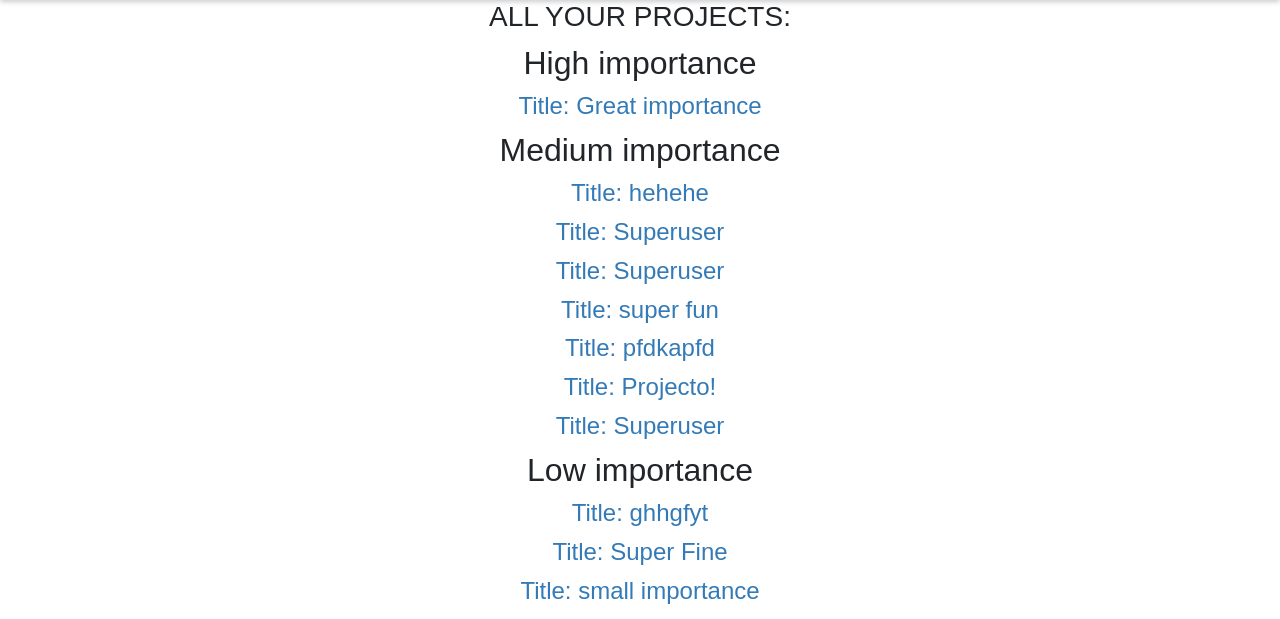
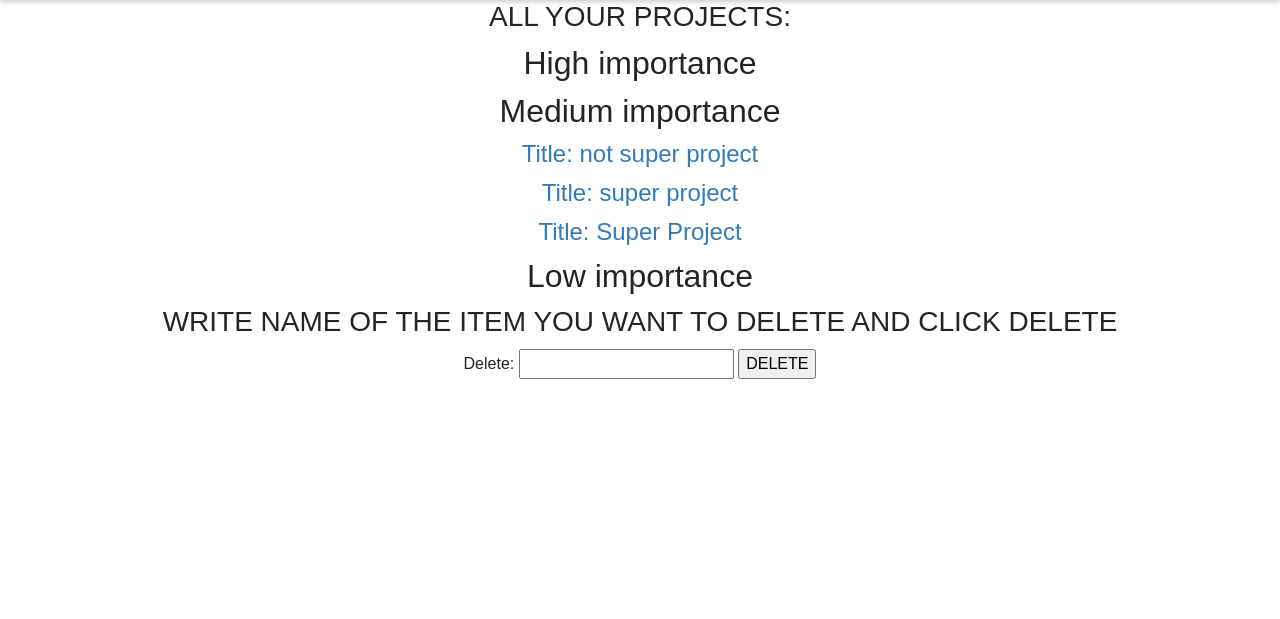
Before and after one commit to Nieciu/Bachelor, a Django app: page /all-lists in a window 1280 px wide. Shown: the part 52-671 px from the top of the page. Run offline with Django 4.2, Linux system fonts and the light colour scheme; a user stored in the database is signed in; data comes from the database, SQL or seed files in the repository.

Commit message:
napisana z bugami, wersja b0.1 dodano mozliwosc edytowania itemow usuwanie proejktow i  itemow zmienione modele +1 forms do usuwania elementow dodatkowe views.py do obslugi nowych templateow zedytowane funkcje we views.py do obslugi nowych funkcji stron trzeba wyczyscic sql.lite, ale zaraz zdeche zrobie to jutro ale jestem z siebie dumny, bo wszysko dziala (w miare) a i nowe template'y

```diff
--- a/todolist/admin.py
+++ b/todolist/admin.py
@@ -1,9 +1,8 @@
 from django.contrib import admin
 
-from .models import ToDoList, ListItem, ListTag
+from .models import ToDoList, ListItem
 
 admin.site.register(ToDoList)
-admin.site.register(ListTag)
 admin.site.register(ListItem)
 
 # Register your models here.
--- a/todolist/forms.py
+++ b/todolist/forms.py
@@ -11,4 +11,13 @@
 
     class Meta:
         model = ListItem
-        fields = ("todo",'is_done',)
+        fields = ("todo",)
+
+class EditItemForm(forms.ModelForm):
+
+    class Meta:
+        model = ListItem
+        fields = ("todo", "is_done",)
+
+class DeleteForm(forms.Form):
+    delete = forms.CharField()
--- a/todolist/models.py
+++ b/todolist/models.py
@@ -3,12 +3,6 @@
 from django.core.validators import MaxValueValidator, MinValueValidator
 from django.utils.text import slugify
 
-
-class ListTag(models.Model):
-    tag = models.CharField(max_length=100)
-
-    def __str__(self):
-        return self.tag
 
 class ToDoList(models.Model):
     PRIORITY_CHOICES = (
@@ -21,7 +15,6 @@
     title = models.CharField(max_length=200, unique=True)
     made_at = models.DateTimeField(auto_now_add=True)
     updated_at = models.DateTimeField(auto_now=True)
-    list_tag = models.ForeignKey(ListTag, on_delete=models.SET_NULL, null=True)
     importance = models.IntegerField(choices=PRIORITY_CHOICES, default=2)
     slug = models.SlugField(default='', null=False)
 
@@ -33,9 +26,14 @@
         super().save(*args, **kwargs)
 
 class ListItem(models.Model):
-    todo = models.CharField(max_length=500)
+    todo = models.CharField(max_length=100, unique=True)
     is_done = models.BooleanField(default=False)
-    todolist = models.ForeignKey(ToDoList, on_delete=models.CASCADE)
+    todolist = models.ForeignKey(ToDoList, on_delete=models.CASCADE, name='todolist')
+    slug_item = models.SlugField(default='', null=False)
+
+    def save(self, *args, **kwargs):
+        self.slug_item = slugify(self.todo)
+        super().save(*args, **kwargs)
 
     def __str__(self):
         return self.todo
--- a/todolist/templates/todolist/all_lists.html
+++ b/todolist/templates/todolist/all_lists.html
@@ -17,5 +17,12 @@
             {% include 'todolist/project_small.html' %}
         {% endfor %}
     </div>
+    <h3>WRITE NAME OF THE ITEM YOU WANT TO DELETE AND CLICK DELETE</h3>
+        <form method="post">
+            {% csrf_token %}
+            {{form}}
+            <input type="submit" value="DELETE">
+            <input type="hidden" name="next" value="{{ next }}">
+        </form>
 </center>
 {% endblock  %}
--- a/todolist/urls.py
+++ b/todolist/urls.py
@@ -1,7 +1,6 @@
 from django.urls import path, include
-from django.contrib.auth.views import LoginView
 from . import views
-from .views import RegisterView, FeaturesView, single_list
+from .views import RegisterView, FeaturesView
 
 urlpatterns = [
     path('', include('django.contrib.auth.urls')),
@@ -11,5 +10,8 @@
     path('create-list', views.create_list, name='create-list'),
     path('login_redir', views.login_redir, name='login_redir'),
     path('all-lists', views.all_lists, name='all-lists'),
-    path('all-lists/<slug:slug>', views.single_list, name='project')
+    path('all-lists/<slug:slug>', views.single_list, name='project'),
+    path('all-lists/<slug:slug>/create-item', views.create_item, name='create-item'),
+    # path('all-lists/<slug:slug>/delete-item', views.delete_item, name='delete-item'),
+    path('all-lists/<slug:slug>/<slug:slug_item>', views.edit_item, name='edit-item'),
 ]
--- a/todolist/views.py
+++ b/todolist/views.py
@@ -4,8 +4,8 @@
 from django.views import View
 from django.views.generic.base import TemplateView
 from django.contrib.auth.decorators import login_required
-from .forms import ToDoListForm
-from .models import ToDoList
+from .forms import ToDoListForm, ListItemForm, EditItemForm, DeleteForm
+from .models import ToDoList, ListItem
 from django.core.exceptions import PermissionDenied
 
 @login_required(login_url="/login")
@@ -53,20 +53,106 @@
 def login_redir(request):
     return redirect('home')
 
+@login_required(login_url="/login")
 def all_lists(request):
+
+    if request.method == 'POST':
+        form = DeleteForm(request.POST)
+        if form.is_valid():
+            print(form.cleaned_data)
+            instance = ToDoList.objects.get(title = form.cleaned_data['delete'])
+            instance.delete()
+            return redirect(all_lists)
+    else:
+        form = DeleteForm()
+
     low_imp = ToDoList.objects.filter(author=request.user, importance=1).order_by("-updated_at")
     medium_imp = ToDoList.objects.filter(author=request.user, importance=2).order_by("-updated_at")
     high_imp = ToDoList.objects.filter(author=request.user, importance=3).order_by("-updated_at")
     return render(request,'todolist/all_lists.html', {
+        "form": form,
         "low_imp": low_imp,
         "medium_imp": medium_imp,
         "high_imp": high_imp
     })
+@login_required(login_url="/login")
+def single_list(request, slug):
 
-def single_list(request, slug):
     project = ToDoList.objects.get(slug=slug)
+
+    if project.author != request.user:
+        raise PermissionDenied
+
+    if request.method == 'POST':
+        form = DeleteForm(request.POST)
+        if form.is_valid():
+            print(form.cleaned_data)
+            instance = ListItem.objects.get(todo = form.cleaned_data['delete'])
+            instance.delete()
+            return redirect(project, slug)
+    else:
+        form = DeleteForm()
+
+    return render(request, 'todolist/single_list.html',{
+        "form": form,
+        "project": project
+    })
+
+@login_required(login_url="/login")
+def single_item(request,slug):
+    project = ToDoList.objects.filter(author=request.user, importance=1).order_by("-updated_at")
     if project.author != request.user:
         raise PermissionDenied
     return render(request, 'todolist/single_list.html',{
         "project": project
     })
+
+@login_required(login_url="/login")
+def create_item(request, slug):
+    project = ToDoList.objects.get(slug=slug)
+    if request.method == 'POST':
+        form = ListItemForm(request.POST)
+        if form.is_valid():
+            item = form.save(commit=False)
+            item.todolist = project
+            item.save()
+            return redirect(single_list, slug)
+    else:
+        form = ListItemForm()
+
+    return render(request, 'todolist/create_list.html', {
+        'form': form
+    })
+
+@login_required(login_url="/login")
+def edit_item(request, slug, slug_item):
+    item = ListItem.objects.get(slug_item=slug_item)
+    if request.method == 'POST':
+        form = EditItemForm(request.POST)
+        if form.is_valid():
+            item.todo = form.cleaned_data['todo']
+            item.is_done = form.cleaned_data['is_done']
+            item.save()
+            return redirect(single_list, slug)
+    else:
+        form = EditItemForm()
+    return render(request, 'todolist/edit_item.html', {
+        'form': form
+    })
+
+# @login_required(login_url="/login")
+# def delete_item(request, slug):
+#     project = ToDoList.objects.get(slug=slug)
+#     if request.method == 'POST':
+#         form = ListItemForm(request.POST)
+#         if form.is_valid():
+#             item = form.save(commit=False)
+#             item.todolist = project
+#             item.save()
+#             return redirect(single_list, slug)
+#     else:
+#         form = ListItemForm()
+
+#     return render(request, 'todolist/delete_item.html', {
+#         'form': form
+#     })
```
Also changed, not shown: todolist/templates/todolist/create_item.html (added, +14 -0 lines), todolist/templates/todolist/delete_item.html (added, +29 -0 lines), todolist/templates/todolist/edit_item.html (added, +14 -0 lines), todolist/templates/todolist/single_list.html (+21 -2 lines), db.sqlite3, todolist/migrations/0001_initial.py, todolist/migrations/0002_todolist_made_at_todolist_slug.py (deleted).
